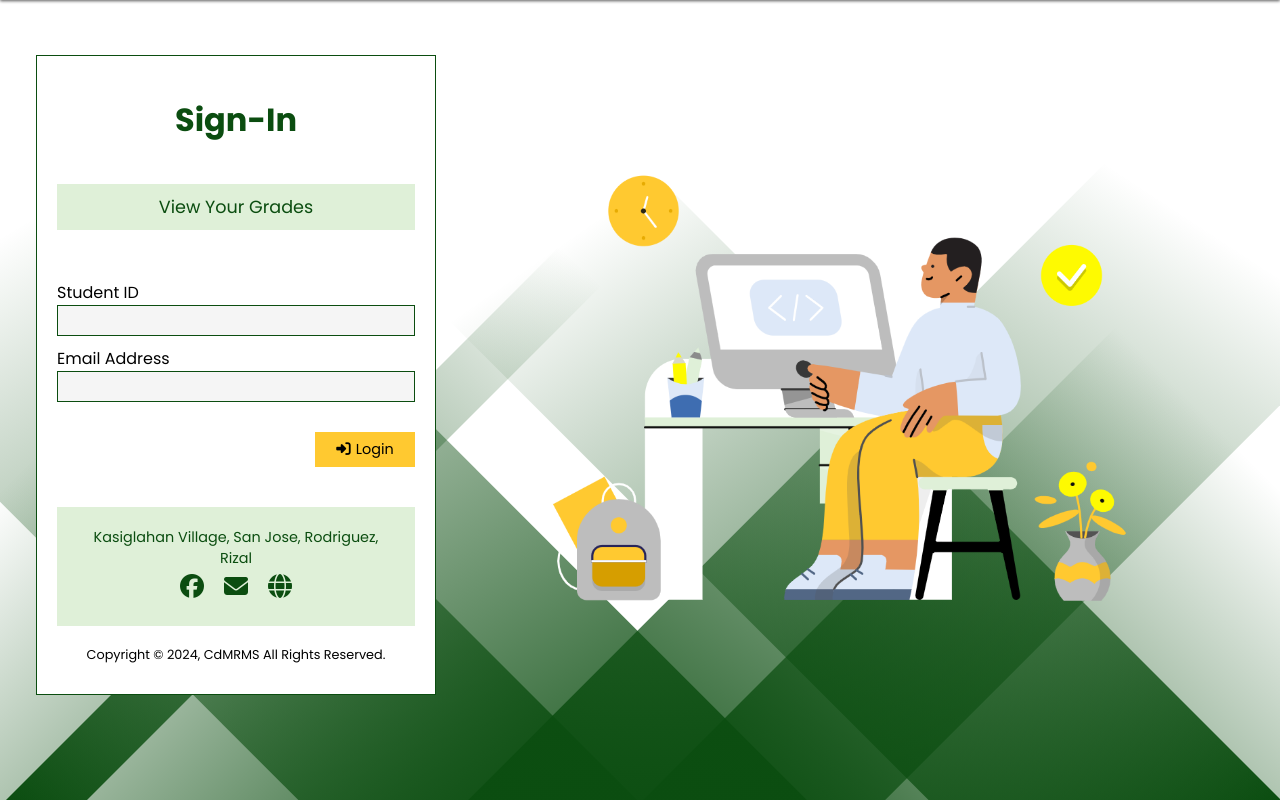
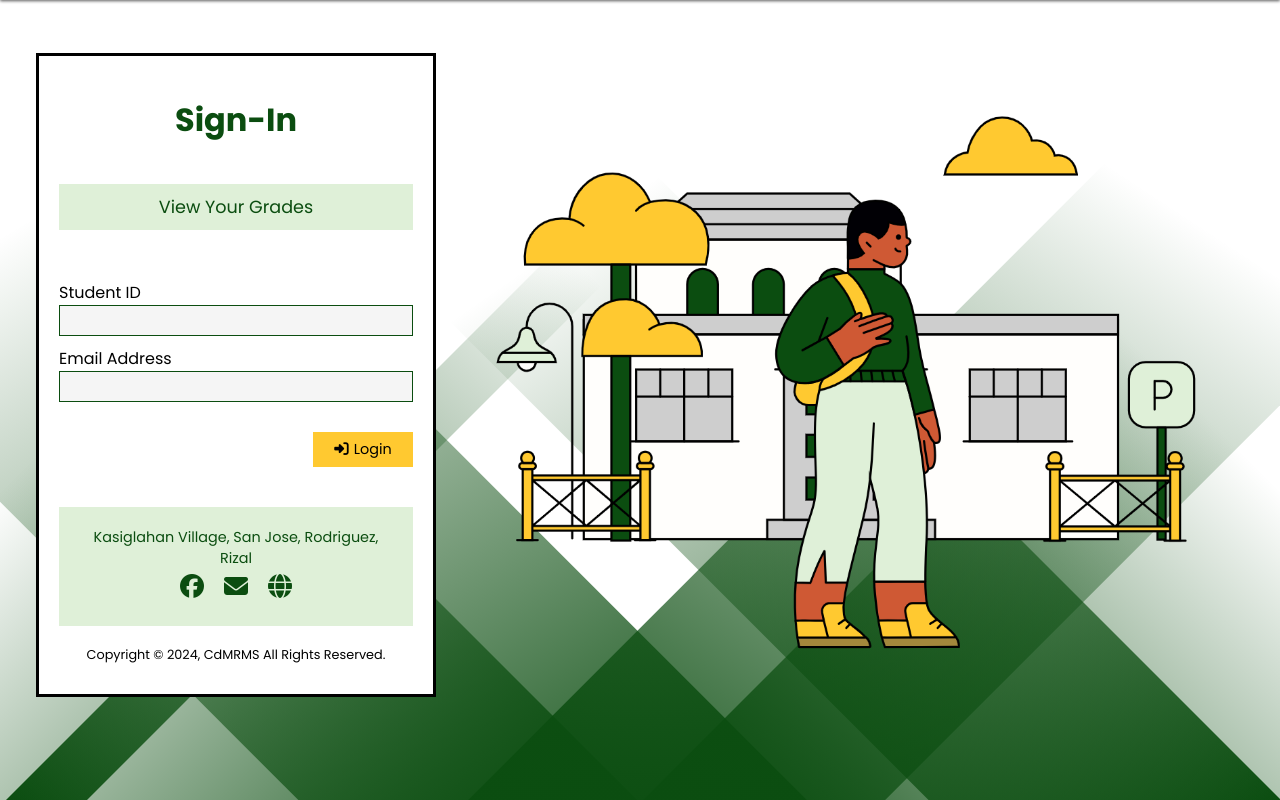
Before and after one commit to Irvin-Dev/CDMRMS_WEBAPP, a PHP site: page / in a window 1280 px wide. Shown: the part 55-855 px from the top of the page. Run offline with PHP 8.4, Linux system fonts and the light colour scheme; some libraries are stand-ins or nearby versions.

Commit message:
home img

```diff
--- a/css/dean'slist.css
+++ b/css/dean'slist.css
@@ -111,7 +111,7 @@ main {
   width: 80%;
   height: 600px;
   background-color: white;
-  border: 1px solid var(--primary);
+  border: 3px solid black;
 }
 
 .search-bar-container {
--- a/styles.css
+++ b/styles.css
@@ -119,7 +119,7 @@ main {
   min-height: 600px;
   background-color: white;
   padding: 20px;
-  border: 1px solid var(--primary);
+  border: 3px solid black;
 }
 
 h2 {
@@ -230,7 +230,7 @@ address {
   width: 500px;
   height: 400px;
   margin: auto;
-  background: url("./img/Student.png") no-repeat center;
+  background: url("./img/person-passing-through-a-location.png") no-repeat center;
   background-size: cover;
 }
 
```
Also changed, not shown: img/person-passing-through-a-location.png (added).
